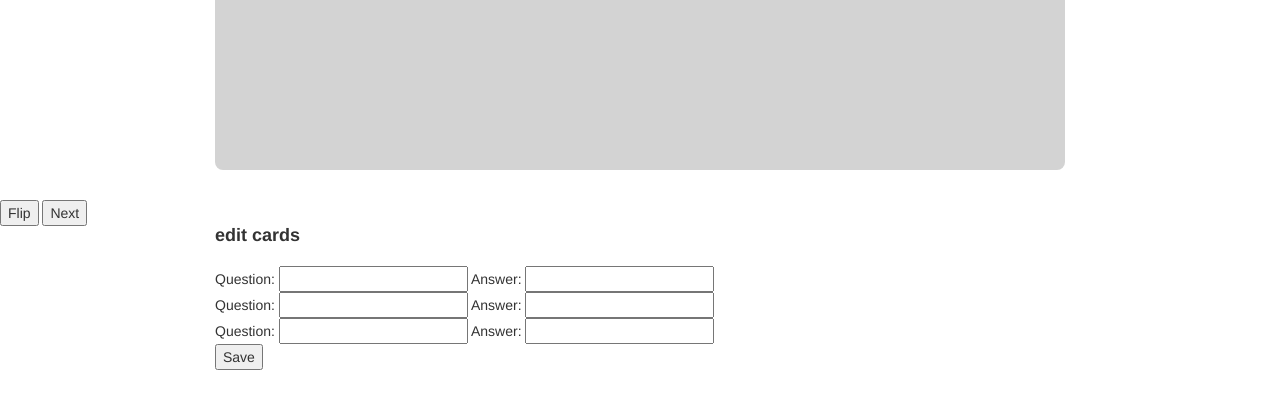
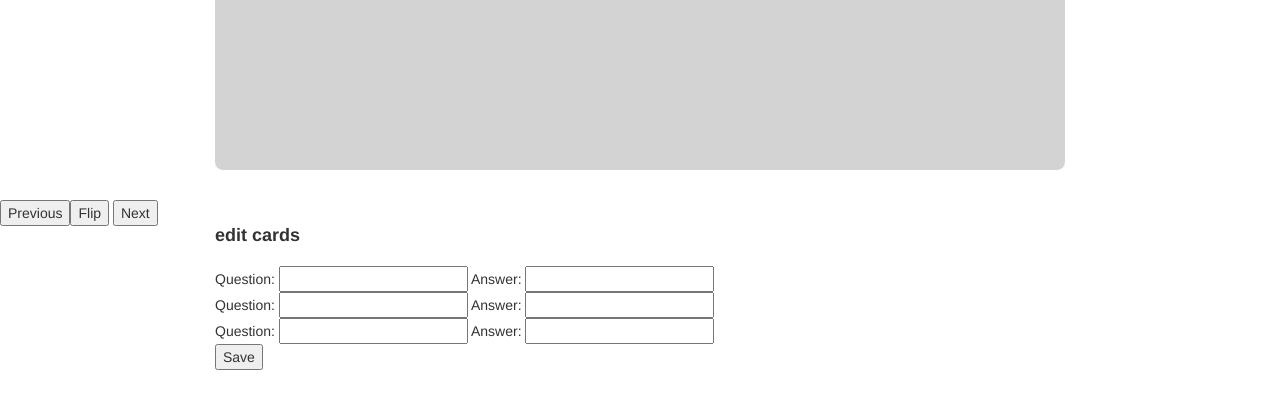
Before and after one commit to Seth-Johnson/flashCards, a plain HTML site: page index.html in a window 1280 px wide. Shown: the part 330-738 px from the top of the page. Drawn offline with nearby package versions, Linux system fonts and the light colour scheme; some icons are missing.

Commit message:
Just backing up latest changes for a re-install

```diff
--- a/index.html
+++ b/index.html
@@ -16,7 +16,7 @@
     <div id="placeHolder" class=" card jumbotron"><h1> Flash cards!</h1><p>Define some cards below and lets get going!</p> </div>
     <div class="card jumbotron" id="card"> </div>
 
-      <button id="flip">Flip</button> <button id="nextCard">Next</button>
+      <button id="previousCard">Previous</button><button id="flip">Flip</button> <button id="nextCard">Next</button>
 
       <div id="inputFields"><span class="ion-chevron-right 3"></span> <h4 class="header" id="editCards">edit cards</h4>
           <div id="inputs">
--- a/index.js
+++ b/index.js
@@ -53,8 +53,10 @@ $('#nextCard').click(function () {
     }
 });
 
+// randomize the array created when we save the cards
 
-// define previous button here
+
+
 
 // get the next card (randomly)
 var getRandomCard = function () {
```
